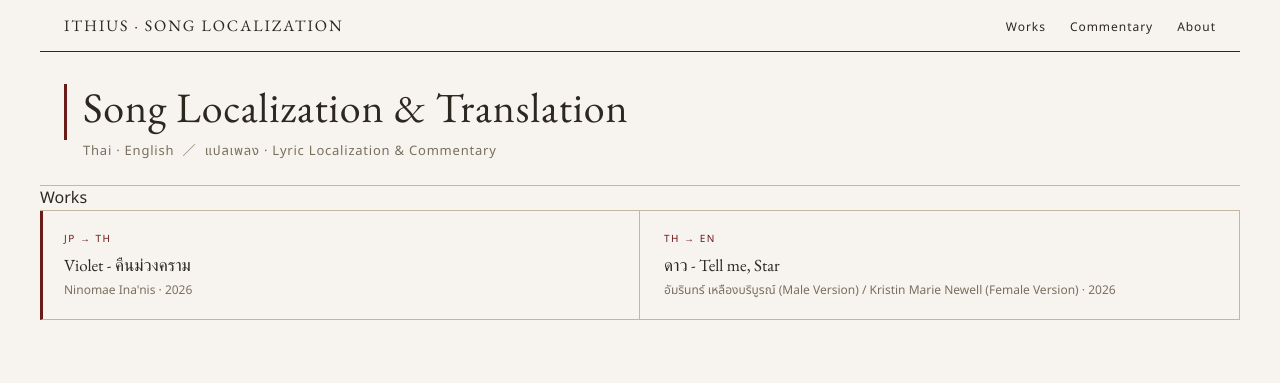
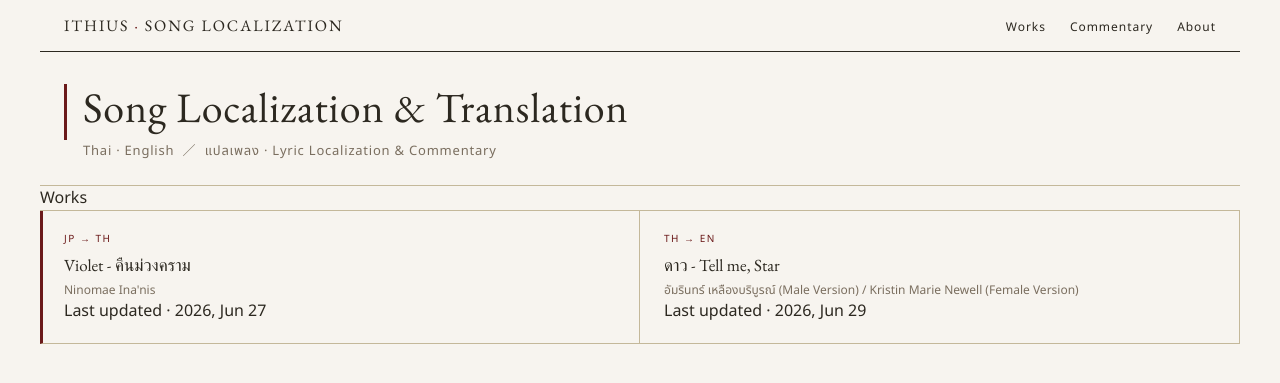
Before and after one commit to Ithius/song-localization, a Jekyll site: the page built from index.html, in a window 1280 px wide. Shown: the top 383 px of the page. Built offline with Jekyll 4.4.1, drawn with Linux system fonts in a browser that asks for light colours.

Commit message:
Update index.html

```diff
--- a/index.html
+++ b/index.html
@@ -35,7 +35,9 @@
     <a href="{{ song.url | relative_url }}" class="mu-card {% if forloop.first %}mu-card-accent{% endif %}">
       <div class="mu-card-tag">{{ song.direction }}</div>
       <div class="mu-card-title">{{ song.title }}</div>
-      <div class="mu-card-sub">{{ song.artist }} · {{ song.date | date: "%Y" }}</div>
+      <div class="mu-card-sub">{{ song.artist }}</div>
+      <div class="mu-card-date">Last updated · {{ song.date | date: "%Y, %b %d" }}</div>
+
     </a>
     {% endfor %}
   </div>
```
